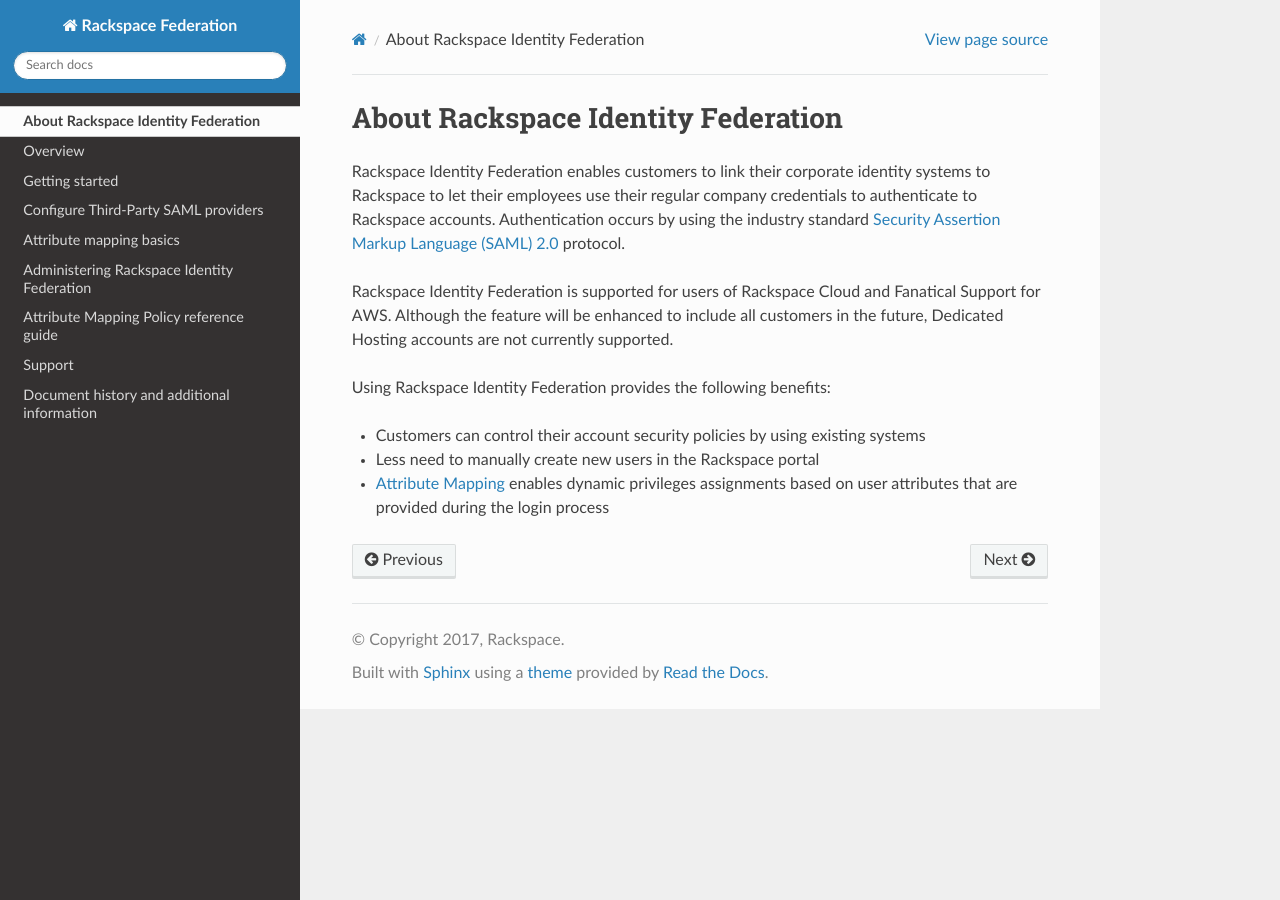
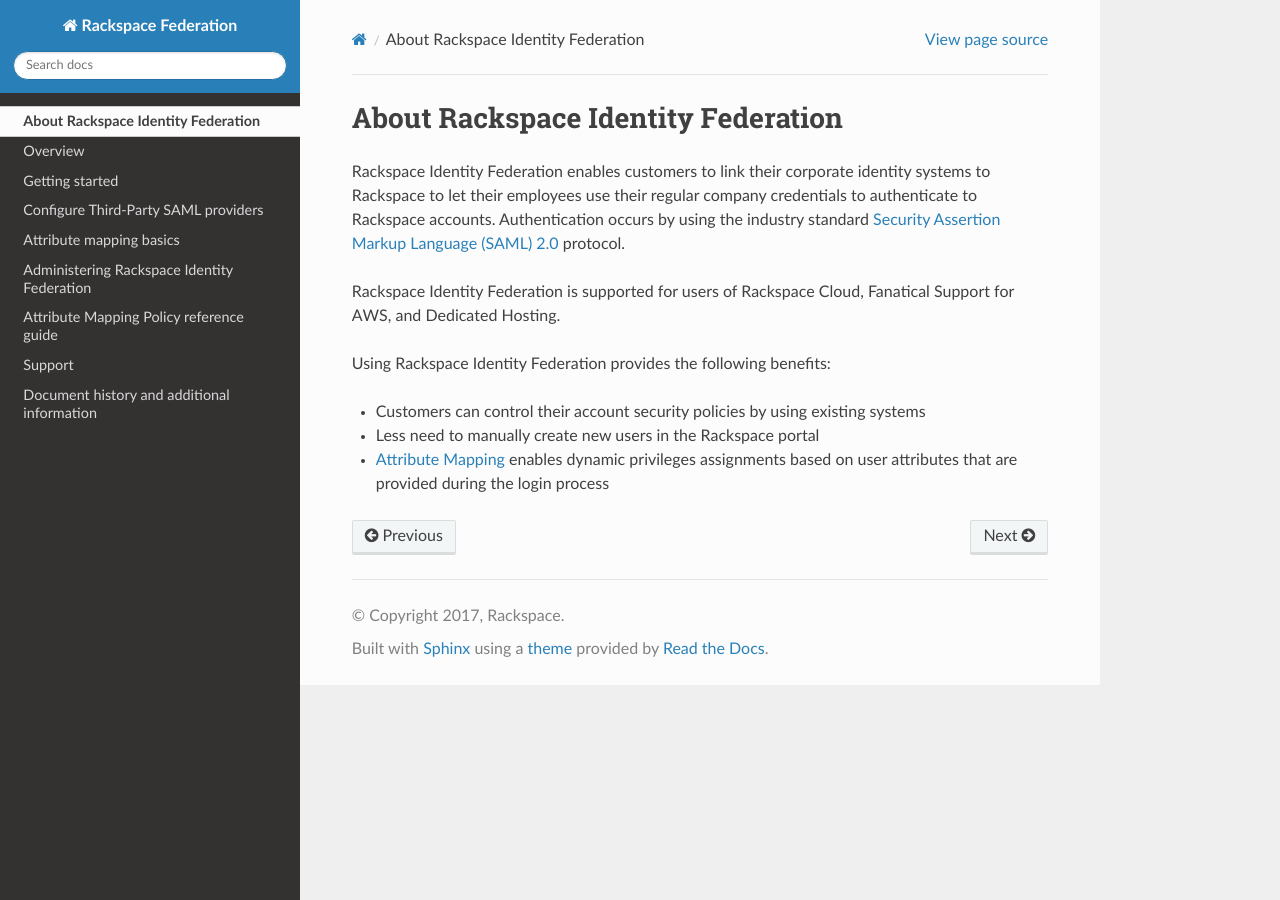
Before and after one commit to rackerlabs/docs-rackspace-federation, a Sphinx documentation site: the page built from doc/common/common-front.rst, in a window 1280 px wide. Built offline with Sphinx 7.4.7 and the Read the Docs theme 2.0.0, drawn with Linux system fonts in a browser that asks for light colours; the version number could not be read and is left out.

Commit message:
Update about page to reflect new support for dedicated.

```diff
--- a/doc/common/common-front.rst
+++ b/doc/common/common-front.rst
@@ -6,15 +6,13 @@
 
 |service| enables customers to link their corporate identity
 systems to Rackspace to let their employees use their regular company
-credentials to authenticate to Rackspace accounts.  Authentication occurs
+credentials to authenticate to Rackspace accounts. Authentication occurs
 by using the industry standard
 `Security Assertion Markup Language (SAML) 2.0 <http://docs.oasis-open.org/security/saml/Post2.0/sstc-saml-tech-overview-2.0.html>`_
 protocol.
 
-|product name| is supported for users of Rackspace Cloud and Fanatical
-Support for AWS. Although the feature will be enhanced to include all customers
-in the future, Dedicated Hosting accounts are not currently supported.
-
+|product name| is supported for users of Rackspace Cloud, Fanatical
+Support for AWS, and Dedicated Hosting.
 
 Using |product name| provides the following benefits:
 
```
